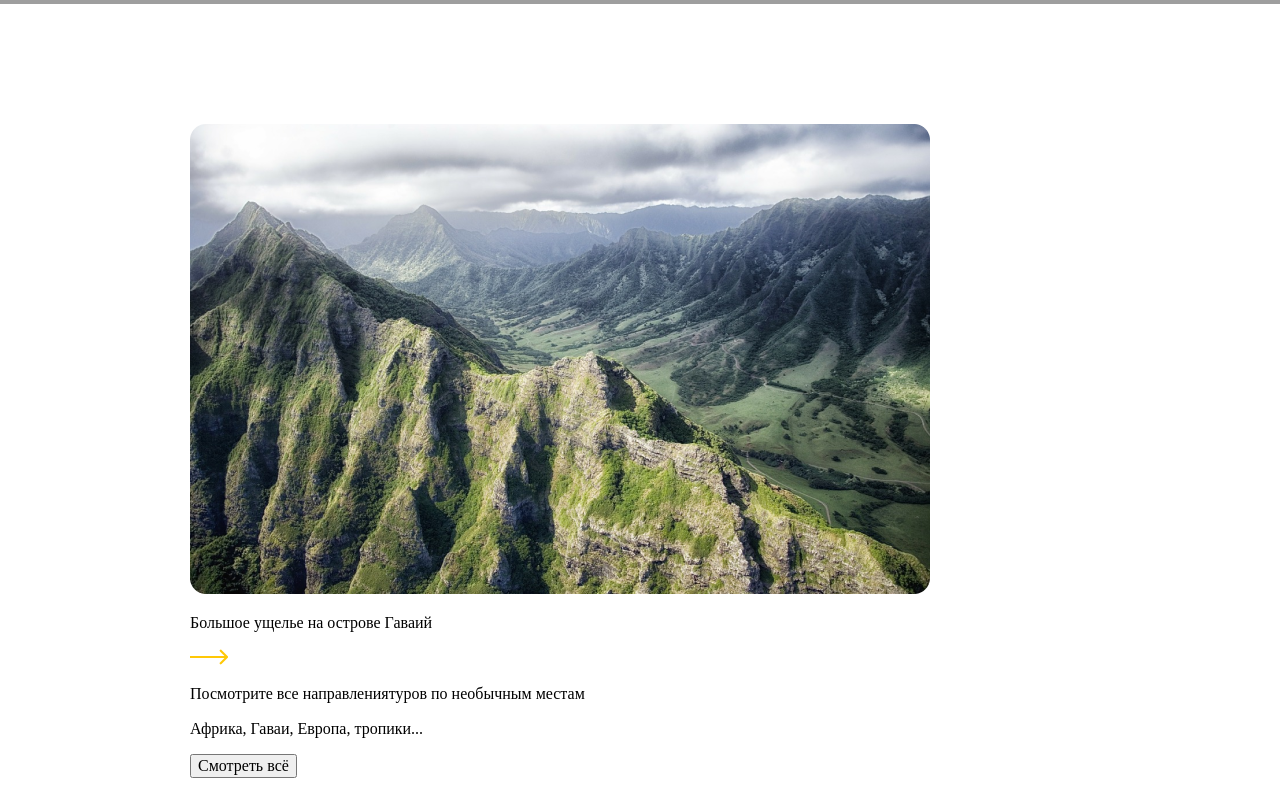
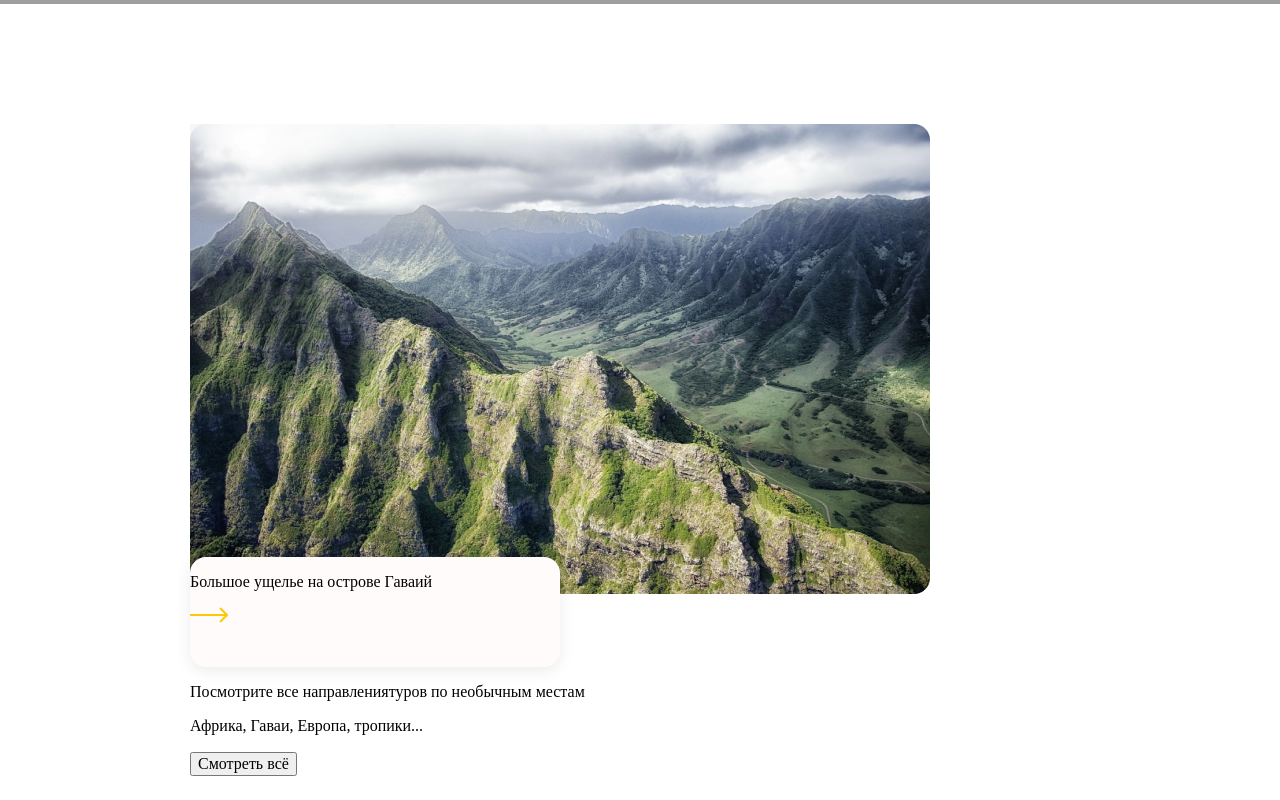
Before and after one commit to karinazhuro/Trip-Mind, a website: page app/index.html in a window 1280 px wide. Shown: the part 1180-1980 px from the top of the page. Drawn offline with nearby package versions, Linux system fonts and the light colour scheme; grey boxes are pictures that could not be loaded.

Commit message:
Layout with mixin

```diff
--- a/app/index.html
+++ b/app/index.html
@@ -79,7 +79,7 @@
             <div class="lookAllTours">
                 <div class="imageTag">
                     <div class="bgUnderImg"></div>
-                    <img src="img/gorge.png">
+                    <img class="bgImage" src="img/gorge.png">
                     <div class="bgLinkDesc">
                         <p>Большое ущелье на острове Гаваий</p>
                         <img class="arrow" src="img/ArrowYeyllow.png" alt="next">
--- a/app/sass/main.scss
+++ b/app/sass/main.scss
@@ -211,13 +211,13 @@ $colorDescriptionText: #B5B5B5;
                     @include styleBgUnderImg;
                     border-radius: 16px 0px 0px 0px; // var
                 }
-                img {
+                .bgImage {
                     padding: 30px 0 0 30px; //var
                     position: absolute;
                 }
                 .bgLinkDesc {
                     @include bgLinkDesc;
-                    right: 30px;
+                    right: 30px; // var
                     p {
                         padding-top: 30px;
                         padding-left: 40px;
@@ -343,13 +343,13 @@ $colorDescriptionText: #B5B5B5;
                     border-radius: 0px 16px 0px 0px; // var
                     right: 0; // var
                 }
-                img {
+                .bgImage {
                     padding: 30px 30px 0 0; // var
                     position: absolute;
                 }
                 .bgLinkDesc {
                     @include bgLinkDesc ();
-                    left: 30px;
+                    left: 30px; // var
                     p {
                         padding-top: 30px;
                         padding-left: 40px;
--- a/app/sass/style.scss
+++ b/app/sass/style.scss
@@ -54,7 +54,7 @@ $colorDescriptionText: #B5B5B5;
             width: 617px;
             height: 159px;
         }
-        img {
+        .bgImage {
             position: absolute;
         }
         .bgLinkDesc {
@@ -210,9 +210,11 @@ $colorDescriptionText: #B5B5B5;
     main {
         .lookAllTours {
             padding: 120px 344px 0 190px;
+            @include imageAndDesc();
         }
         .descriptionBlock {
             padding: 120px 190px 0 344px;
+            @include imageAndDesc();
         }
     }
 }
```
Also changed, not shown: app/css/main.css, app/css/style.css.
